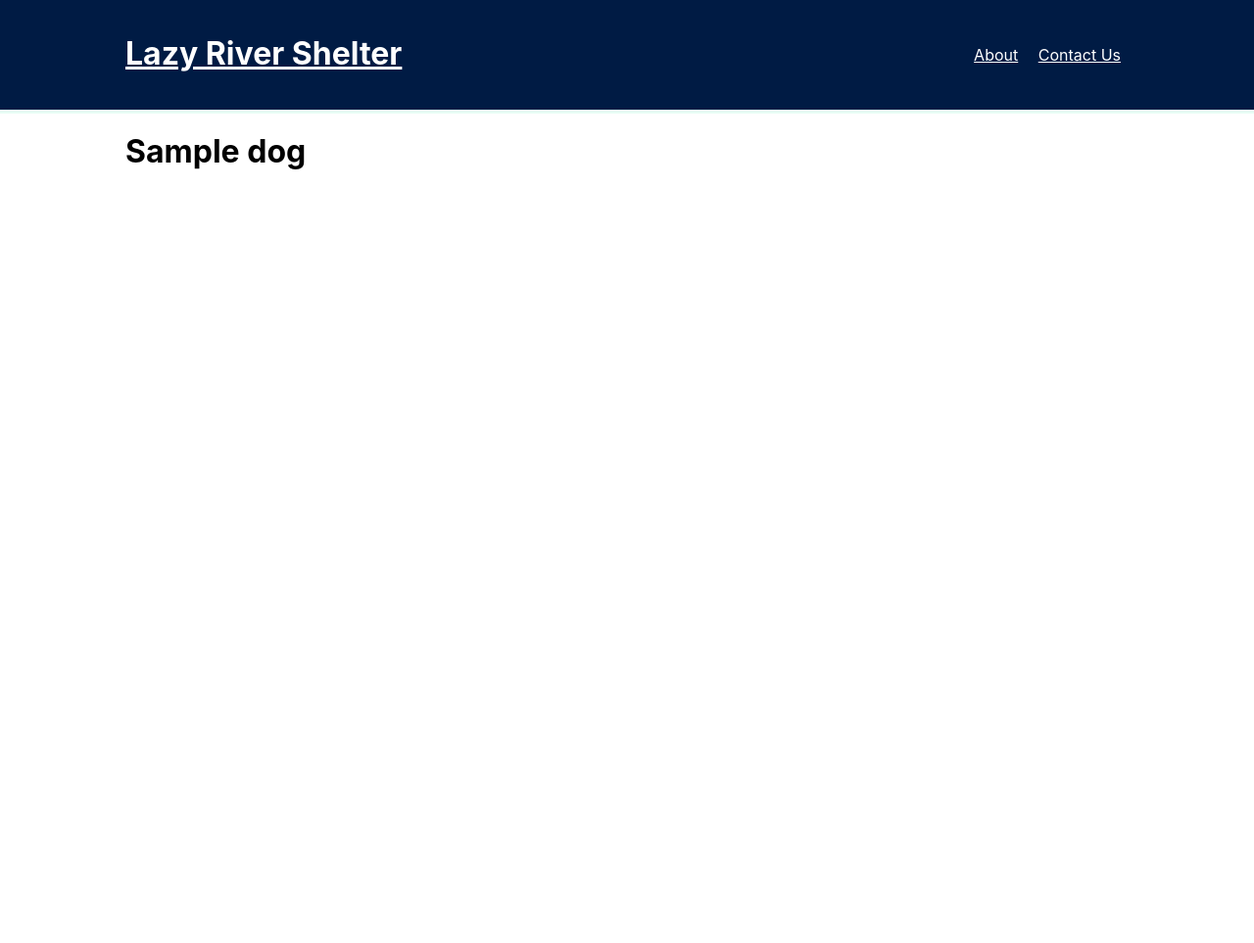
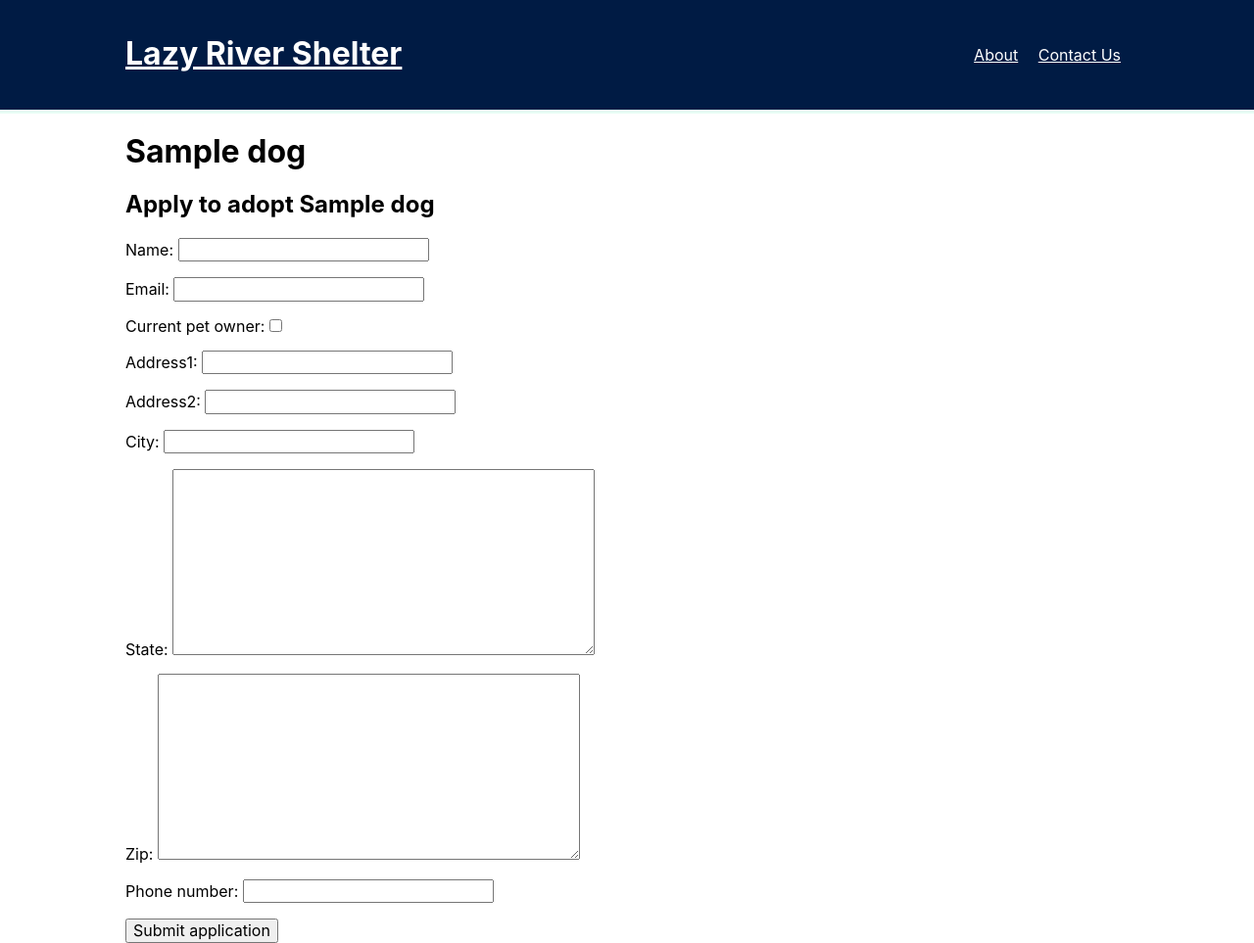
Before and after one commit to momentum-cohort-2018-10/kb, a Django app: page /dogs/1/ in a window 1280 px wide. Shown: the whole page at 98% size. Before the commit the page ends 173 px from the top, so only its background shows below. Run offline with Django 3.2, Linux system fonts and the light colour scheme; tables that the repository leaves empty hold one stand-in row (values such as "Sample post").

Commit message:
Add adoption application to dog detail page

```diff
--- a/w3/examples/shelter/django/pets/forms.py
+++ b/w3/examples/shelter/django/pets/forms.py
@@ -1,5 +1,5 @@
 from django import forms
-from pets.models import DOG_AGE_CHOICES, DOG_SIZE_CHOICES
+from pets.models import DOG_AGE_CHOICES, DOG_SIZE_CHOICES, AdoptionApplication
 
 
 class SearchForm(forms.Form):
@@ -17,3 +17,13 @@
     good_with_dogs = forms.BooleanField(
         label="Good with other dogs", required=False)
     good_with_cats = forms.BooleanField(label="Good with cats", required=False)
+
+
+class AdoptionForm(forms.ModelForm):
+    class Meta:
+        model = AdoptionApplication
+        fields = [
+            'dog', 'name', 'email', 'current_pet_owner', 'address1',
+            'address2', 'city', 'state', 'zip', 'phone_number'
+        ]
+        widgets = {'dog': forms.HiddenInput()}
--- a/w3/examples/shelter/django/pets/models.py
+++ b/w3/examples/shelter/django/pets/models.py
@@ -1,4 +1,5 @@
 from django.db import models
+from localflavor.us.models import USStateField, USZipCodeField
 
 DOG_AGE_CHOICES = (
     ('puppy', 'Puppy'),
@@ -42,3 +43,19 @@
 
     def __str__(self):
         return self.name
+
+
+class AdoptionApplication(models.Model):
+    dog = models.ForeignKey(to='Dog', on_delete=models.CASCADE)
+    name = models.CharField(max_length=255)
+    email = models.EmailField()
+    current_pet_owner = models.BooleanField()
+    phone_number = models.CharField(max_length=30)
+    address1 = models.CharField(max_length=255)
+    address2 = models.CharField(max_length=255, blank=True)
+    city = models.CharField(max_length=255)
+    state = USStateField()
+    zip = USZipCodeField()
+
+    def __str__(self):
+        return f"{self.dog} - {self.name}"
--- a/w3/examples/shelter/django/pets/templates/pets/dog.html
+++ b/w3/examples/shelter/django/pets/templates/pets/dog.html
@@ -2,4 +2,12 @@
 
 {% block content %}
   <h1>{{ dog.name }}</h1>
+
+  <h2>Apply to adopt {{ dog.name }}</h2>
+
+  <form method="POST" action="{% url 'dog_application_detail' dog_id=dog.id %}">
+  {% csrf_token %}
+  {{ adoption_form.as_p }}
+  <button type="submit">Submit application</button>
+  </form>
 {% endblock %}
--- a/w3/examples/shelter/django/pets/views.py
+++ b/w3/examples/shelter/django/pets/views.py
@@ -1,6 +1,6 @@
 from django.shortcuts import render
 from pets.models import Dog
-from pets.forms import SearchForm
+from pets.forms import SearchForm, AdoptionForm
 
 # Create your views here.
 
@@ -36,11 +36,32 @@
 
 def dog(request, dog_id):
     dog = Dog.objects.get(pk=dog_id)
-    response = render(request, 'pets/dog.html', {
-        "shelter_name": "Lazy River Shelter",
-        "dog": dog,
-    })
+    adoption_form = AdoptionForm(initial={"dog": dog})
+    response = render(
+        request, 'pets/dog.html', {
+            "shelter_name": "Lazy River Shelter",
+            "dog": dog,
+            "adoption_form": adoption_form,
+        })
     return response
+
+
+def create_application(request, dog_id):
+    adoption_form = AdoptionForm(request.POST)
+    if adoption_form.is_valid():
+        application = adoption_form.save()
+        return render(request, 'pets/application_received.html', {
+            "shelter_name": "Lazy River Shelter",
+            "application": application
+        })
+
+    dog = Dog.objects.get(pk=dog_id)
+    return render(
+        request, 'pets/dog.html', {
+            "shelter_name": "Lazy River Shelter",
+            "dog": dog,
+            "adoption_form": adoption_form,
+        })
 
 
 def contact(request):
--- a/w3/examples/shelter/django/shelter/settings.py
+++ b/w3/examples/shelter/django/shelter/settings.py
@@ -29,12 +29,18 @@
 # Application definition
 
 INSTALLED_APPS = [
+    # Django core apps
     'django.contrib.admin',
     'django.contrib.auth',
     'django.contrib.contenttypes',
     'django.contrib.sessions',
     'django.contrib.messages',
     'django.contrib.staticfiles',
+
+    # third-party apps
+    'localflavor',
+
+    # my apps
     'pets',
 ]
 
--- a/w3/examples/shelter/django/shelter/urls.py
+++ b/w3/examples/shelter/django/shelter/urls.py
@@ -24,7 +24,11 @@
     path('admin/', admin.site.urls),
     path('', views.index, name="dog_list"),
     path('contact/', views.contact),
-    path('dogs/<int:dog_id>/', views.dog, name="dog_detail")
+    path('dogs/<int:dog_id>/', views.dog, name="dog_detail"),
+    path(
+        'dogs/<int:dog_id>/adopt/',
+        views.create_application,
+        name="dog_application_detail"),
 ]
 
 if settings.DEBUG:
```
Also changed, not shown: w3/examples/shelter/django/pets/admin.py (+11 -1 lines), w3/examples/shelter/django/pets/templates/pets/application_received.html (added, +10 -0 lines), w3/examples/shelter/django/pets/migrations/0006_adoptionapplication.py (added), w3/examples/shelter/django/pets/migrations/0007_auto_20181116_2059.py (added), 2 other files.
